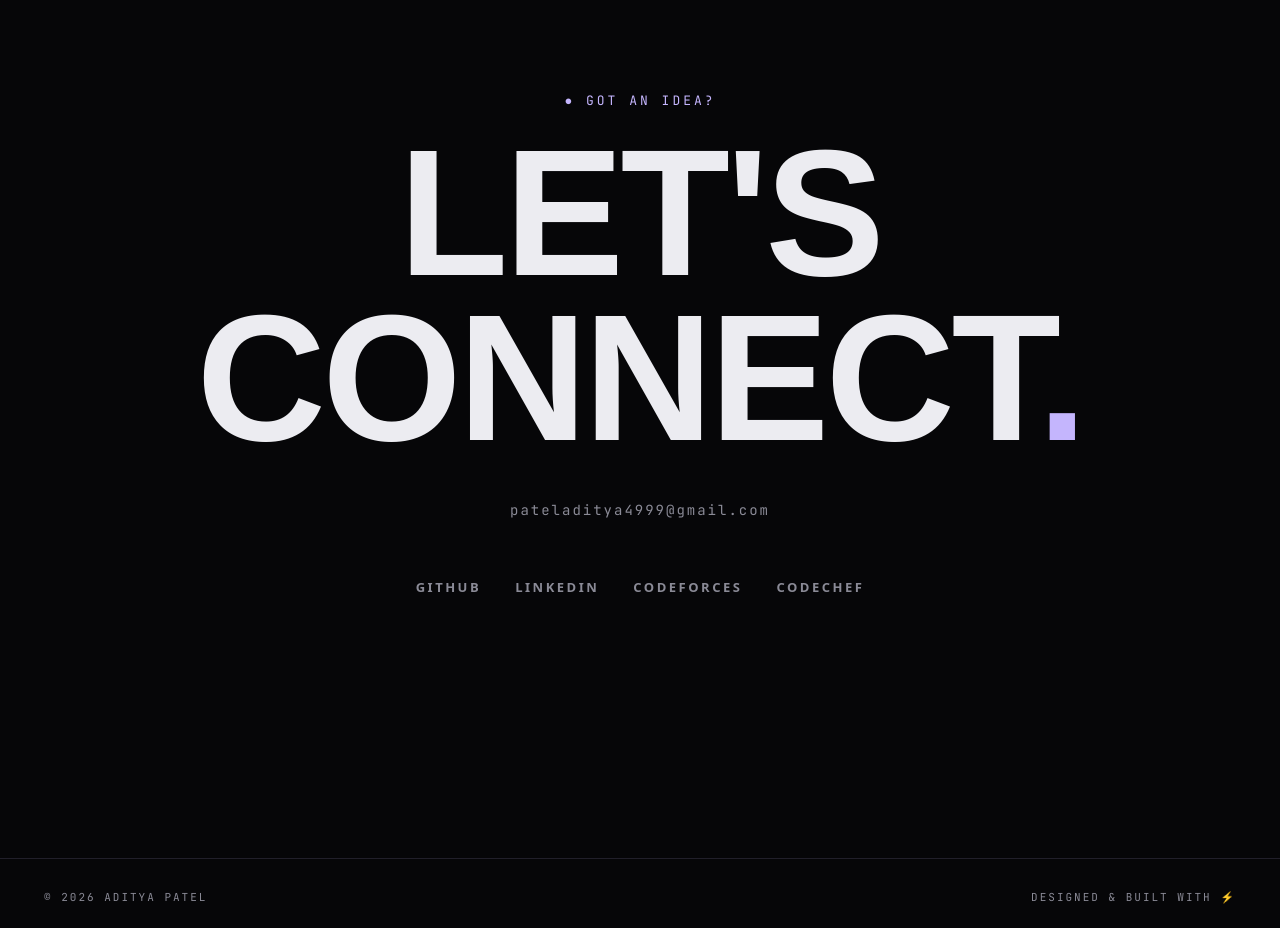
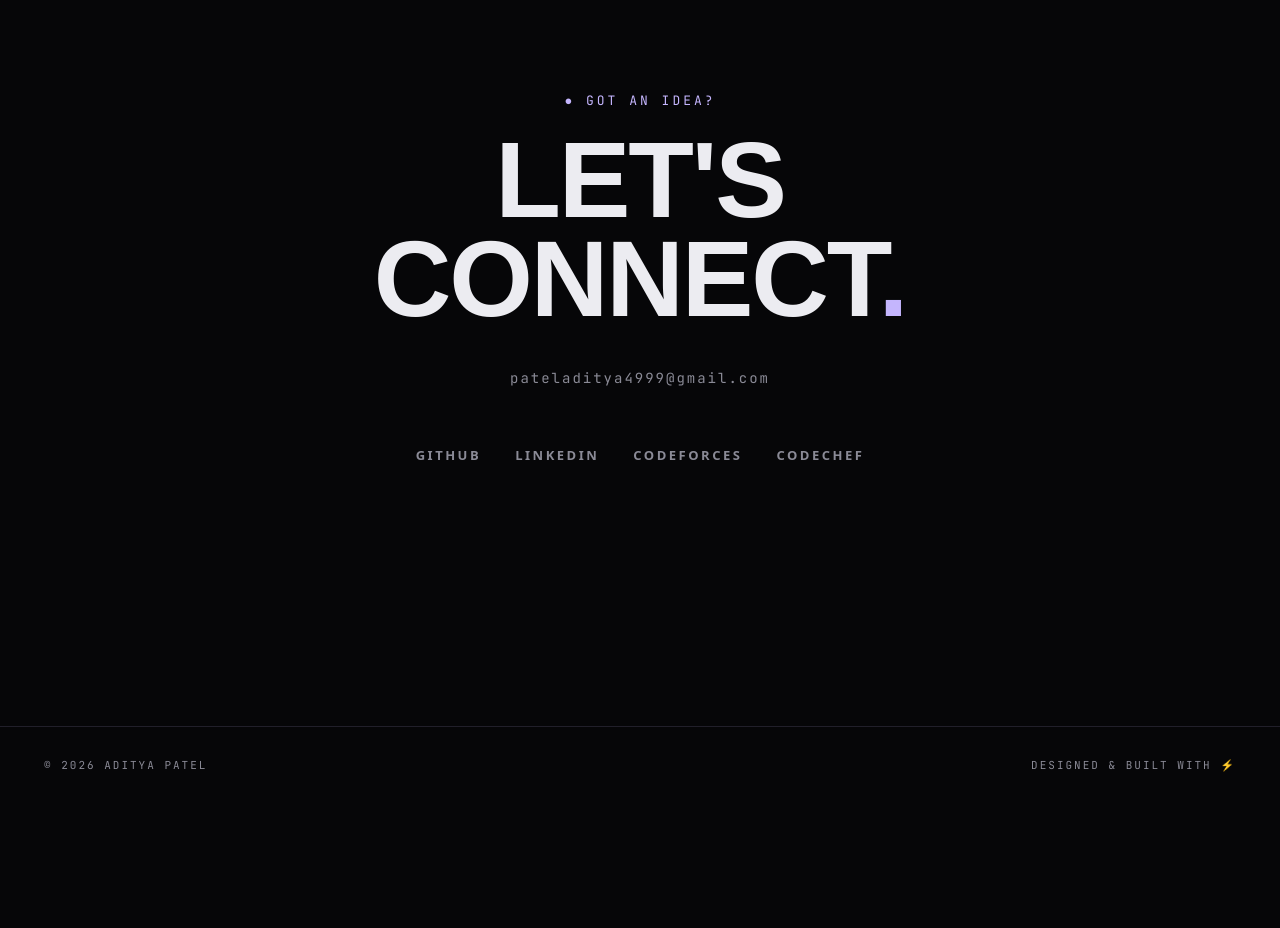
Before and after one commit to adipatel399/adipatel399.github.io, a plain HTML site: page index.html in a window 1280 px wide. Shown: the part 9540-10468 px from the top of the page. After the commit the page ends 10345 px from the top, so only its background shows below. Drawn offline with nearby package versions, Linux system fonts and the light colour scheme; a web font is replaced by a local one.

Commit message:
Match LET'S CONNECT font size to AI ENGINEER

```diff
--- a/style.css
+++ b/style.css
@@ -359,7 +359,7 @@ a.stat:hover .stat-big { color: var(--lav); }
 .lets-talk {
   display: inline-block;
   font-family: var(--display); font-weight: 700;
-  font-size: clamp(52px, 14vw, 230px);
+  font-size: clamp(44px, 8.4vw, 110px);
   line-height: 0.92; letter-spacing: -0.02em;
   text-transform: uppercase;
 }
```
